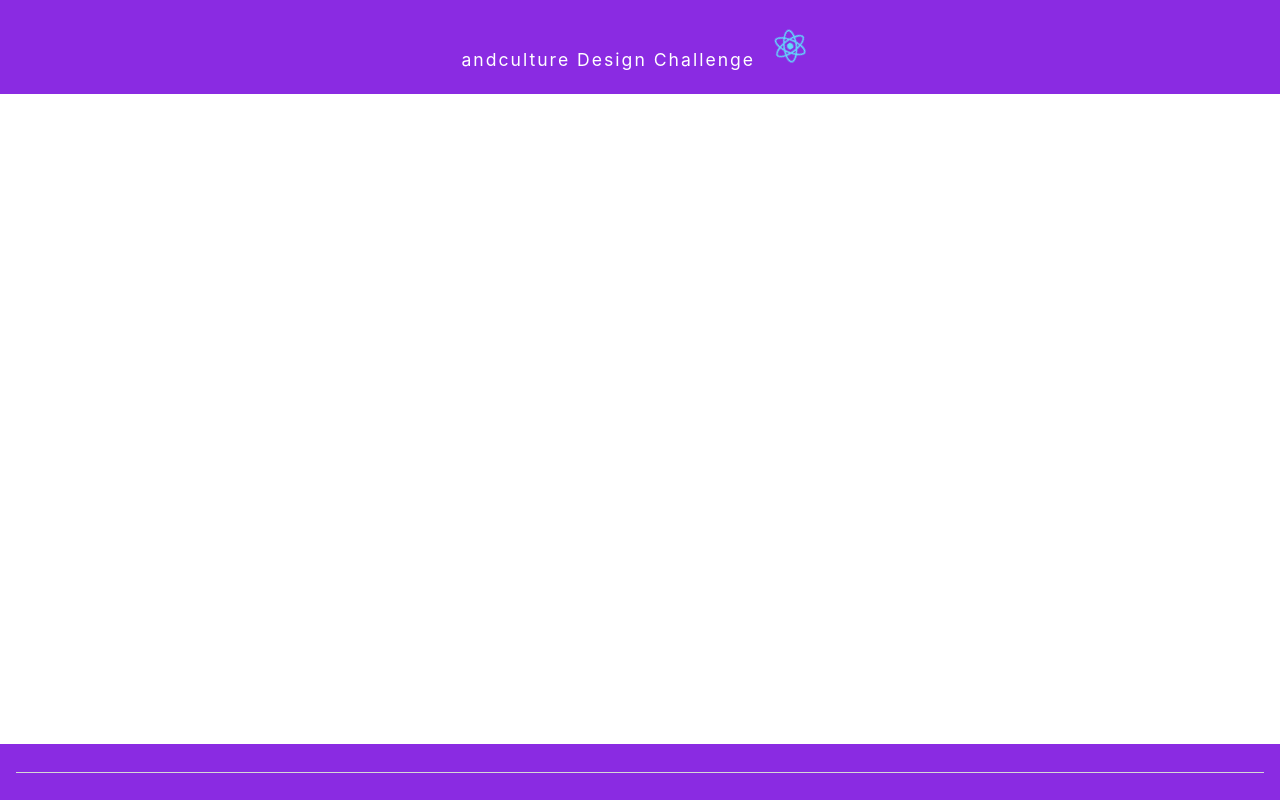
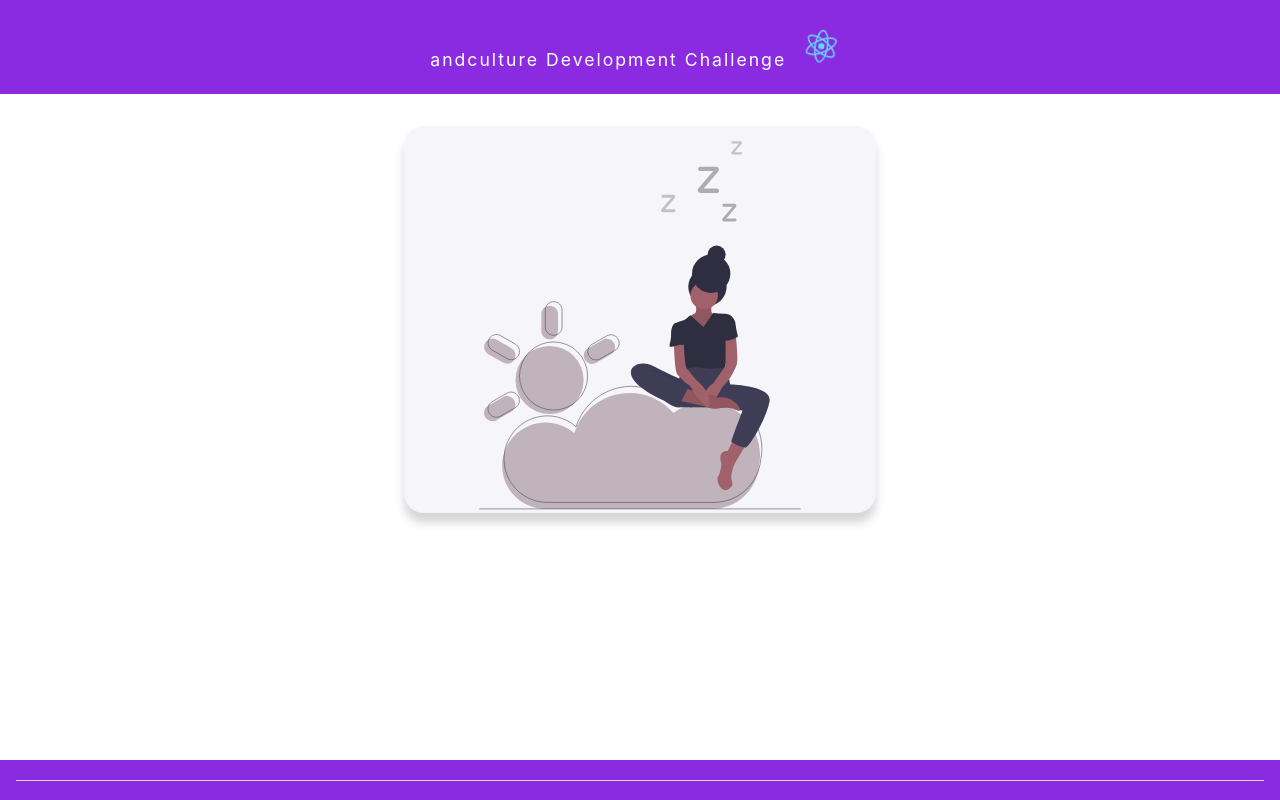
Before and after one commit to devicenul1/acdc, a React (Create React App) app: page / in a window 1280 px wide. Built offline with nearby package versions, Linux system fonts and the light colour scheme.

Commit message:
cards and state and previews oh my

```diff
--- a/src/components/Footer/Footer.module.scss
+++ b/src/components/Footer/Footer.module.scss
@@ -1,6 +1,6 @@
 .Footer {
     margin-top: auto;
-    padding: .5rem 1rem;
+    padding: 0 1rem;
     height: 100%;
     min-height: 2.5rem;
     display: flex;
--- /dev/null
+++ b/src/components/Preview/Preview.tsx
@@ -0,0 +1,12 @@
+import React from 'react';
+
+import classes from './Preview.module.scss';
+import previewSvg from './preview.svg';
+
+const preview = () => {
+    return(
+        <img src={ previewSvg } alt="Design Challenge Icon" className={ classes.Preview } />
+    );
+}
+
+export default preview;
--- a/src/containers/App/App.tsx
+++ b/src/containers/App/App.tsx
@@ -3,16 +3,80 @@ import { Component } from 'react';
 import classes from './App.module.scss';
 import Header from 'components/Header/Header';
 
+import Card from 'elements/Card/Card';
+import Preview from 'components/Preview/Preview';
 
 import Footer from 'components/Footer/Footer';
 
 class App extends Component {
+
+  // global app state
+  state = {
+    loading: false,
+    error: false,
+    breweries: [
+      {
+        id: 299,
+        name: "Almanac Beer Company",
+        brewery_type: "micro",
+        street: "651B W Tower Ave",
+        address_2: null,
+        address_3: null,
+        city: "Alameda",
+        state: "California",
+        county_province: null,
+        postal_code: "94501-5047",
+        country: "United States",
+        longitude: "-122.306283180899",
+        latitude: "37.7834497667258",
+        phone: "4159326531",
+        website_url: "http://almanacbeer.com",
+        updated_at: "2018-08-23T23:24:11.758Z",
+        created_at: "2018-08-23T23:24:11.758Z"
+      }
+    ],
+    brewery: [
+      {
+        id: 12432,
+        obdb_id: "madtree-brewing-cincinnati",
+        name: "MadTree Brewing",
+        brewery_type: "regional",
+        street: "3301 Madison Rd",
+        address_2: null,
+        address_3: null,
+        city: "Cincinnati",
+        state: "Ohio",
+        county_province: null,
+        postal_code: "45209-1132",
+        country: "United States",
+        longitude: "-84.4239715",
+        latitude: "39.1563725",
+        phone: "5138368733",
+        website_url: "http://www.madtreebrewing.com",
+        updated_at: "2018-07-24T00:00:00.000Z",
+        created_at: "2018-07-24T00:00:00.000Z"
+      }
+    ]
+  };
+
   render() {
+
+    // conditionally render card content
+    let cardContent = <Preview />
+    if (this.state.loading) {
+
+    }
+
     return (
       <div className={ classes.App } >
         <Header
           color="blueviolet"
           onClickHandler={ () => void undefined } />
+
+        <Card>
+          { cardContent }
+        </Card>
+
         <Footer color="blueviolet" />
       </div>
     );
--- /dev/null
+++ b/src/elements/Card/Card.module.scss
@@ -0,0 +1,17 @@
+.Card {
+    display: flex;
+    justify-content: center;
+    align-items: center;
+    background: #F6F5FA;
+    width: 100%;
+    max-width: 280px;
+    height: 100%;
+    margin: 2rem auto;
+    border-radius: 20px;
+    box-shadow: 0px 10px 10px 0px rgba(0,0,0,0.16);
+}
+@media only screen and (min-width:600px) {
+    .Card {
+        max-width: 472px;
+    }
+}
--- /dev/null
+++ b/src/elements/Card/Card.tsx
@@ -0,0 +1,13 @@
+import React from 'react'
+
+import classes from './Card.module.scss';
+
+const card = (props: { children: boolean | React.ReactChild | React.ReactFragment | React.ReactPortal | null | undefined; }) => {
+    return(
+        <div className={ classes.Card }>
+            { props.children }
+        </div>
+    );
+}
+
+export default card;
--- a/src/elements/Logo/Logo.tsx
+++ b/src/elements/Logo/Logo.tsx
@@ -10,7 +10,7 @@ const logo = (props: { colorScheme: string; clicked: React.MouseEventHandler<HTM
     ];
     return(
         <p className={ logoWithColorScheme.join(' ') } onClick={ props.clicked }>
-            andculture Design Challenge <img src={ logoSvg } className={ classes.logo } alt="logo" />
+            andculture Development Challenge <img src={ logoSvg } className={ classes.logo } alt="logo" />
         </p>
     );
 }
```
Also changed, not shown: public/manifest.json, src/components/Preview/Preview.module.scss (added), src/components/Preview/preview.svg (added).
